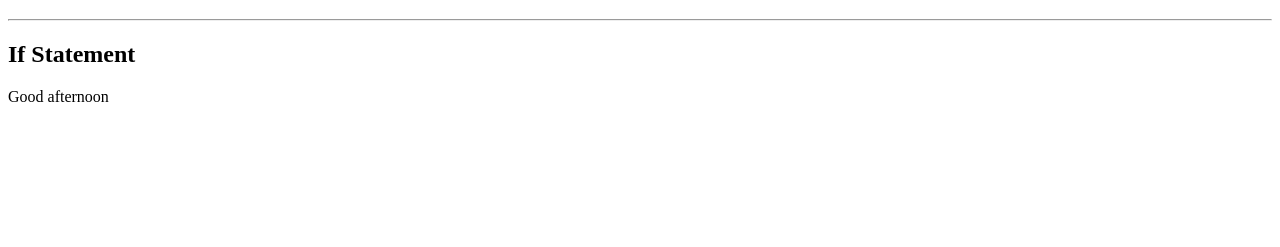
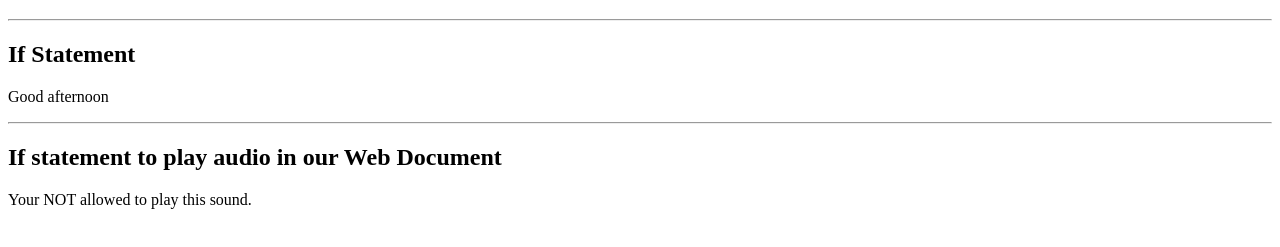
Before and after one commit to rodprogramdev/rodprogramdev-coder-jsbasics, a plain HTML site: page 07-ConditionalStatements/conditionalStatement.html in a window 1280 px wide. Shown: the part 61-308 px from the top of the page. Drawn offline with Linux system fonts and the light colour scheme.

Commit message:
Add audio example if statement

```diff
--- a/07-ConditionalStatements/conditionalStatement.html
+++ b/07-ConditionalStatements/conditionalStatement.html
@@ -11,10 +11,28 @@
 
     <h2>If Statement</h2>
     <p id="demo1">Display "Good afternoon" if the hour is less than 18:00</p>
+
+
+    <hr>
+    <h2>If statement to play audio in our Web Document</h2>
+    <audio id="sound">
+        <source src="SampleAudio.mp3" type="audio/ogg">
+    </audio>
+    <p id="dontPlay"></p>
     <script>
         if(new Date().getHours() < 18){
             document.getElementById('demo1').innerHTML ="Good afternoon";
         }
     </script>
+    <script>
+        let sound = document.getElementById('sound');
+        let play = false;
+        if(play == true){
+            setInterval(()=> sound.play(), 3000);
+        }else{
+            document.getElementById('dontPlay').innerHTML ="Your NOT allowed to play this sound.";
+        }
+
+    </script>
 </body>
 </html>
```
